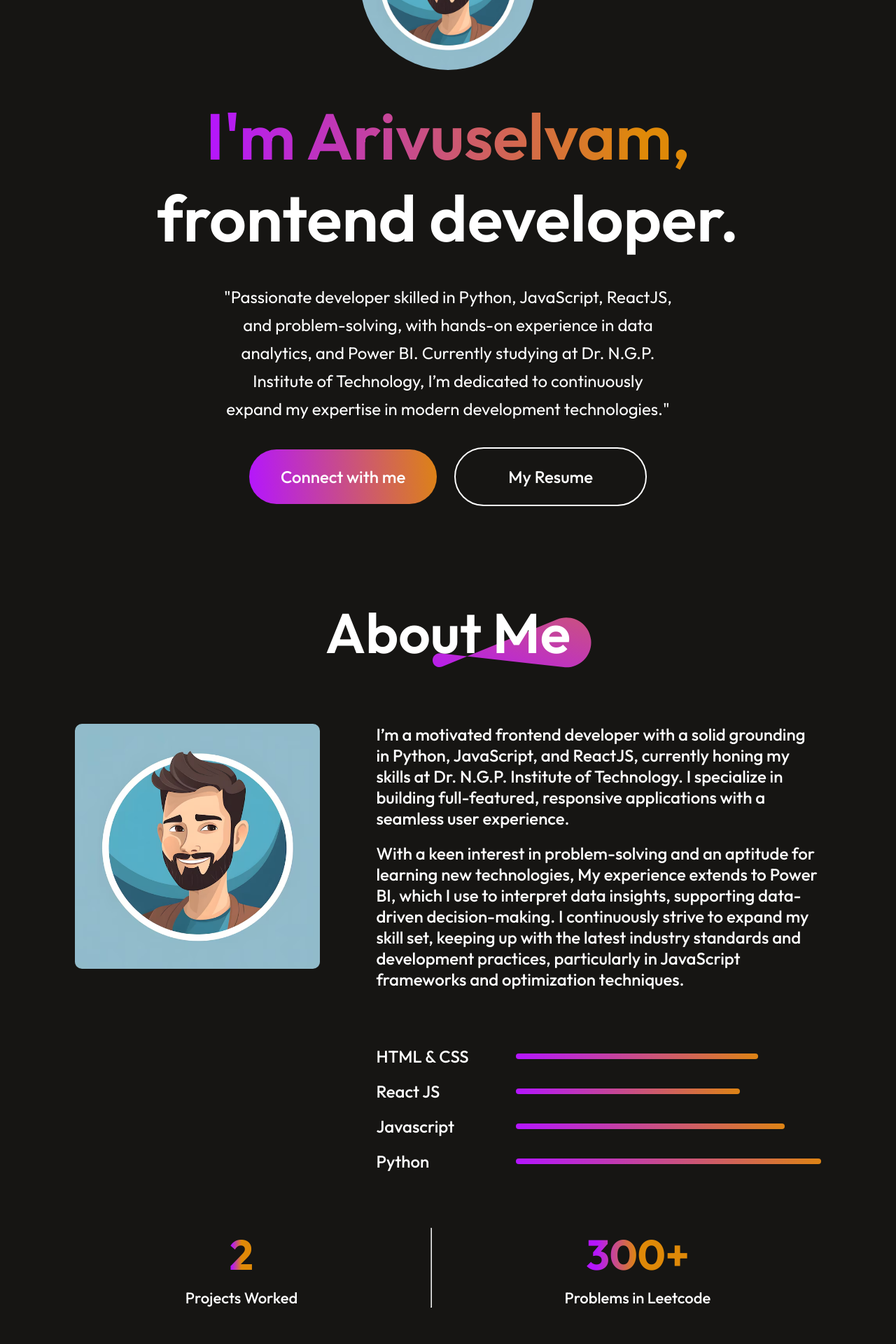
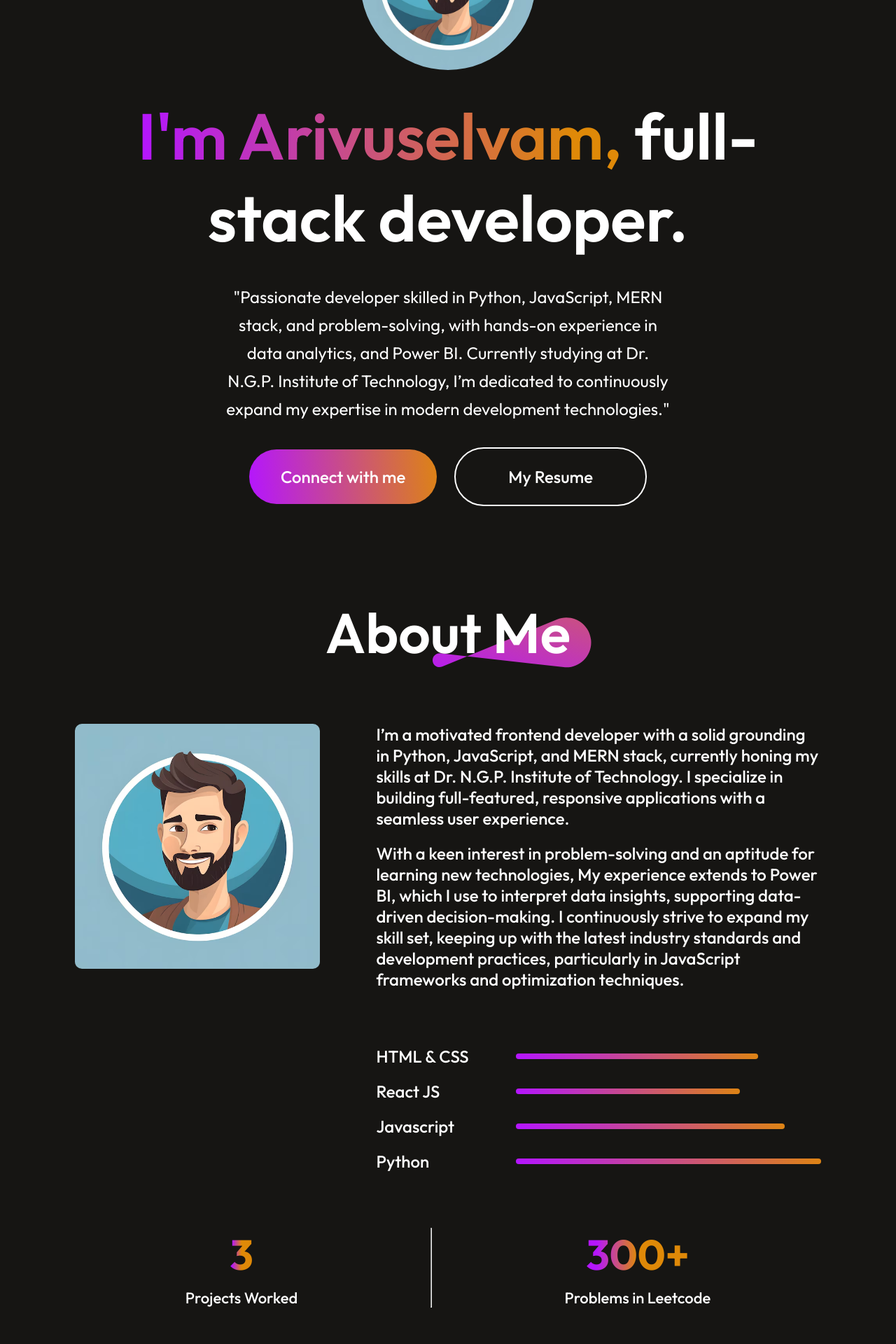
Before and after one commit to Arivuselvam95/Portfolio, a React (Vite) app: page / in a window 1280 px wide. Shown: the part 400-2320 px from the top of the page at 70% size. Built offline with nearby package versions, Linux system fonts and the light colour scheme.

Commit message:
updated profile role

```diff
--- a/src/components/AboutMe/AboutMe.jsx
+++ b/src/components/AboutMe/AboutMe.jsx
@@ -18,7 +18,7 @@ const AboutMe = () => {
         <div className="about-right">
             <div className="about-para">
                 <p>
-                I’m a motivated frontend developer with a solid grounding in Python, JavaScript, and ReactJS, currently honing my skills at Dr. N.G.P. Institute of Technology. I specialize in building full-featured, responsive applications with a seamless user experience.
+                I’m a motivated frontend developer with a solid grounding in Python, JavaScript, and MERN stack, currently honing my skills at Dr. N.G.P. Institute of Technology. I specialize in building full-featured, responsive applications with a seamless user experience.
                 </p>
                 <p>
                 With a keen interest in problem-solving and an aptitude for learning new technologies, My experience extends to Power BI, which I use to interpret data insights, supporting data-driven decision-making. I continuously strive to expand my skill set, keeping up with the latest industry standards and development practices, particularly in JavaScript frameworks and optimization techniques.
@@ -48,7 +48,7 @@ const AboutMe = () => {
       <div className="about-achievements">
         <AnchorLink className='anchor-link' offset={50} href='#projects'>
             <div className="about-achievement">
-                <h1>2</h1>
+                <h1>3</h1>
                 <p>Projects Worked</p>
             </div>
         </AnchorLink>
--- a/src/components/Footer/Footer.jsx
+++ b/src/components/Footer/Footer.jsx
@@ -10,7 +10,7 @@ const Footer = () => {
       <div className="footer-top">
         <div className="footer-top-left">
             <img className='footer-logo' src={ariLogo} alt="user-icon" />
-            <p>I am a frontend developer.</p>
+            <p>I am a full stack developer.</p>
         </div>
 
       </div>
--- a/src/components/Hero/Hero.jsx
+++ b/src/components/Hero/Hero.jsx
@@ -15,9 +15,9 @@ const Hero = () => {
   return (
     <div id='home' className='hero'>
         <img src={User_img} alt="profile-img" />
-        <h1><span>I'm Arivuselvam,</span> frontend developer.</h1>
+        <h1><span>I'm Arivuselvam,</span> full-stack developer.</h1>
         <p>
-        "Passionate developer skilled in Python, JavaScript, ReactJS, and problem-solving, with hands-on experience in data analytics, and Power BI. Currently studying at Dr. N.G.P. Institute of Technology, I’m dedicated to continuously expand my expertise in modern development technologies."
+        "Passionate developer skilled in Python, JavaScript, MERN stack, and problem-solving, with hands-on experience in data analytics, and Power BI. Currently studying at Dr. N.G.P. Institute of Technology, I’m dedicated to continuously expand my expertise in modern development technologies."
         </p>
         <div className="hero-action">
             <AnchorLink className='anchor-link' offset={50} href='#contact'>
```
